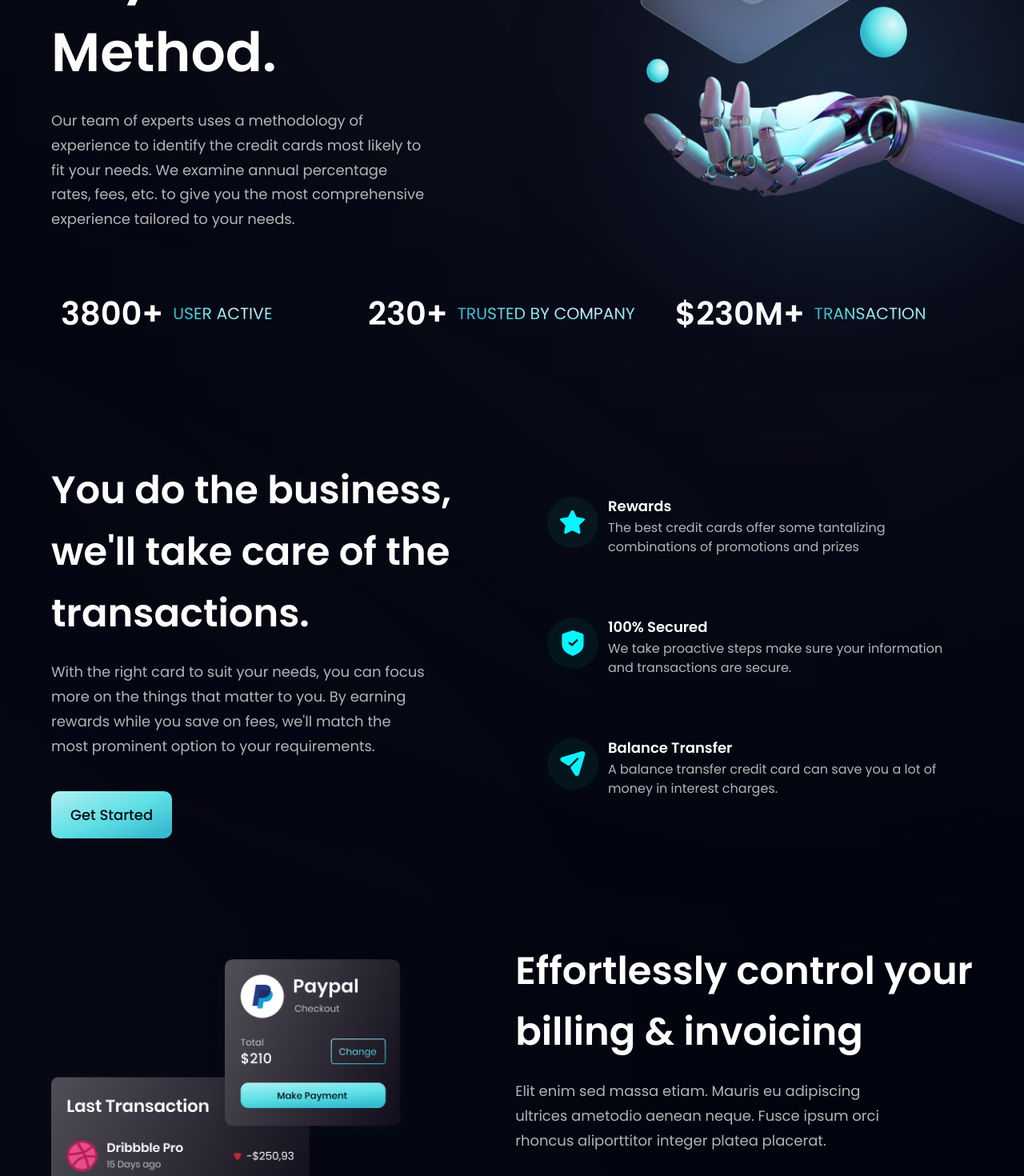
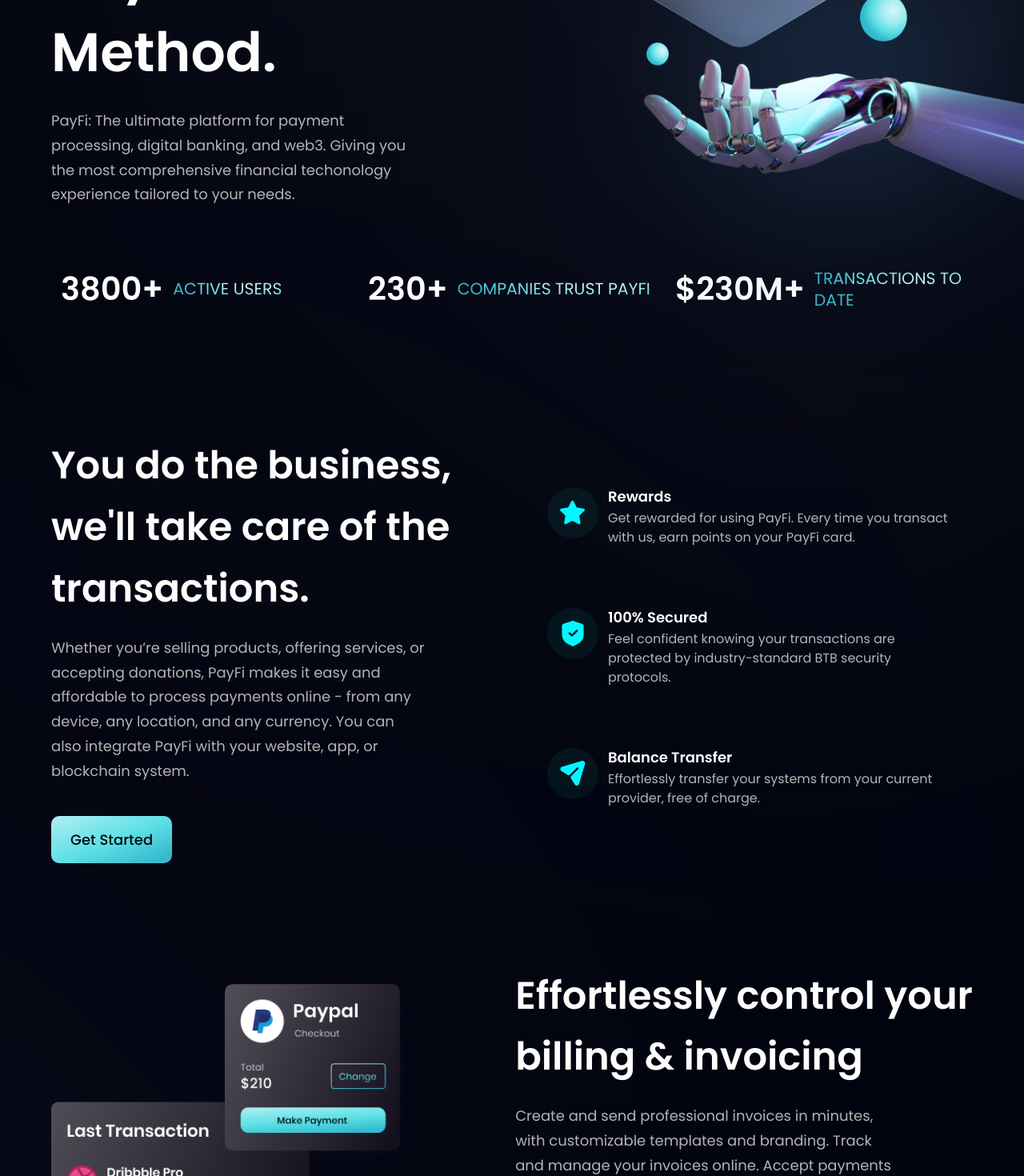
Before and after one commit to codedbyshaun/FinTech-React, a React (Vite) app in the folder modern_fintech_app/: page / in a window 1280 px wide. Shown: the part 480-1950 px from the top of the page at 80% size. Built offline with nearby package versions, Linux system fonts and the light colour scheme.

Commit message:
run build

```diff
--- a/modern_fintech_app/index.html
+++ b/modern_fintech_app/index.html
@@ -4,7 +4,7 @@
     <meta charset="UTF-8" />
     <link rel="icon" type="image/svg+xml" href="/vite.svg" />
     <meta name="viewport" content="width=device-width, initial-scale=1.0" />
-    <title>Vite + React</title>
+    <title>PayFi</title>
   </head>
   <body>
     <div id="root"></div>
--- a/modern_fintech_app/src/components/Billing.jsx
+++ b/modern_fintech_app/src/components/Billing.jsx
@@ -15,9 +15,8 @@ const Billing = () => (
     <div className={layout.sectioninfo}>
       <h2 className={styles.heading2}>Effortlessly control your <br className='sm:block hidden' /> billing & invoicing</h2>
       <p className={`${styles.paragraph} max-w-[470px] mt-5`}>
-        Elit enim sed massa etiam. Mauris eu adipiscing ultrices ametodio
-        aenean neque. Fusce ipsum orci rhoncus aliporttitor integer platea
-        placerat.
+      Create and send professional invoices in minutes, with customizable templates and branding. Track and manage your invoices online.
+      Accept payments and sync with your accounting software. PayFi helps you get paid faster and simpler.
       </p>
 
       <div className='flex flex-row flex-wrap sm:mt-10 mt-6'>
--- a/modern_fintech_app/src/components/Business.jsx
+++ b/modern_fintech_app/src/components/Business.jsx
@@ -25,8 +25,10 @@ const Business = () => {
         <h2 className={styles.heading2}>
           You do the business, <br className="sm:block hidden" /> we'll take care of the transactions.
         </h2>
-        <p className={`${styles.paragraph} max-w-[470px] mt-5`}>With the right card to suit your needs, you can focus more on the things that matter to you.
-          By earning rewards while you save on fees, we'll match the most prominent option to your requirements.
+        <p className={`${styles.paragraph} max-w-[470px] mt-5`}>Whether you’re selling products,
+        offering services, or accepting donations, PayFi makes it easy and affordable to process
+        payments online - from any device, any location, and any
+        currency. You can also integrate PayFi with your website, app, or blockchain system.
         </p>
 
         <Button styles="mt-10" />
--- a/modern_fintech_app/src/components/CTA.jsx
+++ b/modern_fintech_app/src/components/CTA.jsx
@@ -6,8 +6,8 @@ const CTA = () => (
     sm:flex-row flex-col bg-black-gradient-2 rounded-[20px] box-shadow`}>
     <div className="flex-1 flex flex-col">
       <h2 className={styles.heading2}>Explore the options now!</h2>
-      <p className={`${styles.paragraph} max-w-[470px] mt-5`}>Everything you need to accept card payments
-        and grow your business from anywhere on the planet.</p>
+      <p className={`${styles.paragraph} max-w-[470px] mt-5`}>PayFi is the ultimate fintech platform, giving you convenience, security, innovation, and rewards. PayFi is more than fintech. It’s finlife.
+      Don’t miss out. Join PayFi today and transform your financial journey.</p>
     </div>
 
     <div className={`${styles.flexCenter} sm:ml-10 ml-0 sm:mt-0 mt-10`}>
--- a/modern_fintech_app/src/components/CardDeal.jsx
+++ b/modern_fintech_app/src/components/CardDeal.jsx
@@ -7,8 +7,9 @@ const CardDeal = () => (
     <div className={layout.sectionInfo}>
       <h2 className={styles.heading2}>Find a better card deal
         <br className="sm:block hidden" /> in a few easy steps.</h2>
-      <p className={`${styles.paragraph} max-w-[480px] mt-5`}> Arcu tutor, purus in mattis at sed integer faucibus.
-        Aliquet quis aliquet eget mauris tortor.ç Aliquet ultrices ac, ametau.</p>
+      <p className={`${styles.paragraph} max-w-[480px] mt-5`}> PayFi has a card for everyone.
+      Low-interest, high-cashback, flexible-credit. Compare and apply online. No hassle, no fees.
+      Switch to PayFi and save.</p>
 
       <Button styles="mt-10" />
     </div>
--- a/modern_fintech_app/src/components/Footer.jsx
+++ b/modern_fintech_app/src/components/Footer.jsx
@@ -32,7 +32,7 @@ const Footer = () => (
 
     <div className="w-full flex justify-between items-center md:flex-row flex-col pt-6 border-t-[1px] border-t-[3F3E45]">
       <p className="font-popppins font-normal text-center text-[19px] leading-[28px] text-white">
-        Copyright Ⓒ 2023 NewBank. All Rights Reserved.
+        Copyright Ⓒ 2023 PayFi. All Rights Reserved.
       </p>
       <div className="flex flex-row md:mt-0 mt-6">
         {socialMedia.map((social, index) => (
--- a/modern_fintech_app/src/components/Hero.jsx
+++ b/modern_fintech_app/src/components/Hero.jsx
@@ -10,7 +10,7 @@ const Hero = () =>
         <img src={discount} alt="promotion" className="w-[32px] h-[32px]" />
         <p className={`${styles.paragraph} ml-2`}>
           <span className="text-white">20%</span> Discount for {" "}
-          <span className="text-white">1 Month</span> Account
+          <span className="text-white">the next 30 days</span>
         </p>
       </div>
 
@@ -27,9 +27,8 @@ const Hero = () =>
 
       <h1 className="font-poppins font-semibold ss:text-[68px] text-[52px] text-white ss:leading-[100px]
         leading-[75px] w-full">Payment Method.</h1>
-      <p className={`${styles.paragraph} max-w-[470px] mt-5`}>Our team of experts uses a methodology of
-        experience to identify the credit cards most likely to fit your needs. We examine annual percentage
-        rates, fees, etc. to give you the most comprehensive experience tailored to your needs.</p>
+      <p className={`${styles.paragraph} max-w-[470px] mt-5`}>PayFi: The ultimate platform for payment processing,
+      digital banking, and web3. Giving you the most comprehensive financial techonology experience tailored to your needs.</p>
     </div>
 
     <div className={`flex-1 flex ${styles.flexCenter} md:my-0 my-10 relative`}>
--- a/modern_fintech_app/src/components/Navbar.jsx
+++ b/modern_fintech_app/src/components/Navbar.jsx
@@ -15,7 +15,7 @@ const Navbar = () => {
         {navLinks.map((nav, index) => (
           <li
             key={nav.id}
-            className={`font-poppins font-normal cursor-pointer text-[16px] ${active === nav.title ? "text-white" : "text-dimWhite"
+            className={`font-poppins font-normal cursor-pointer text-[16px] hover:text-secondary ${active === nav.title ? "text-white" : "text-dimWhite"
               } ${index === navLinks.length - 1 ? "mr-0" : "mr-10"}`}
             onClick={() => setActive(nav.title)}
           >
--- a/modern_fintech_app/src/constants/index.js
+++ b/modern_fintech_app/src/constants/index.js
@@ -25,21 +25,21 @@ export const features = [
     icon: star,
     title: "Rewards",
     content:
-      "The best credit cards offer some tantalizing combinations of promotions and prizes",
+      "Get rewarded for using PayFi. Every time you transact with us, earn points on your PayFi card.",
   },
   {
     id: "feature-2",
     icon: shield,
     title: "100% Secured",
     content:
-      "We take proactive steps make sure your information and transactions are secure.",
+      "Feel confident knowing your transactions are protected by industry-standard BTB security protocols.",
   },
   {
     id: "feature-3",
     icon: send,
     title: "Balance Transfer",
     content:
-      "A balance transfer credit card can save you a lot of money in interest charges.",
+      "Effortlessly transfer your systems from your current provider, free of charge.",
   },
 ];
 
@@ -47,25 +47,25 @@ export const feedback = [
   {
     id: "feedback-1",
     content:
-      "Money is only a tool. It will take you wherever you wish, but it will not replace you as the driver.",
-    name: "Jessica Jensen",
-    title: "Founder & Leader",
+      "PayFi has been a game-changer for my online store. I can accept payments from anywhere in the world, with low fees and fast transactions. And I love the rewards program!",
+    name: "Jessica",
+    title: "Boutique Owner",
     img: people01,
   },
   {
     id: "feedback-2",
     content:
-      "Money makes your life easier. If you're lucky to have it, you're lucky.",
-    name: "Steve Mark",
-    title: "Founder & Leader",
+      "PayFi has helped me manage my finances better. I can open a digital bank account in minutes, with no paperwork and no hidden charges. I can also access a variety of financial services, such as loans, investments, and savings.",
+    name: "Steven",
+    title: "Project Manager",
     img: people02,
   },
   {
     id: "feedback-3",
     content:
-      "It is usually people in the money business, finance, and international trade that are really rich.",
-    name: "Kenn Gallagher",
-    title: "Founder & Leader",
+      "New opportunities have opened up for me. I can connect to the web3 ecosystem and explore the decentralized economy. I can buy and sell cryptocurrencies, NFTs, DeFi products, and more. I think PayFi is the future of finance.",
+    name: "Megan",
+    title: "Metaverse artist",
     img: people03,
   },
 ];
@@ -73,17 +73,17 @@ export const feedback = [
 export const stats = [
   {
     id: "stats-1",
-    title: "User Active",
+    title: "Active Users",
     value: "3800+",
   },
   {
     id: "stats-2",
-    title: "Trusted by Company",
+    title: "Companies trust PayFi",
     value: "230+",
   },
   {
     id: "stats-3",
-    title: "Transaction",
+    title: "Transactions to date",
     value: "$230M+",
   },
 ];
@@ -140,10 +140,10 @@ export const footerLinks = [
     ],
   },
   {
-    title: "Partner",
+    title: "Partners",
     links: [
       {
-        name: "Our Partner",
+        name: "Our Partners",
         link: "https://www.hoobank.com/our-partner/",
       },
       {
```
